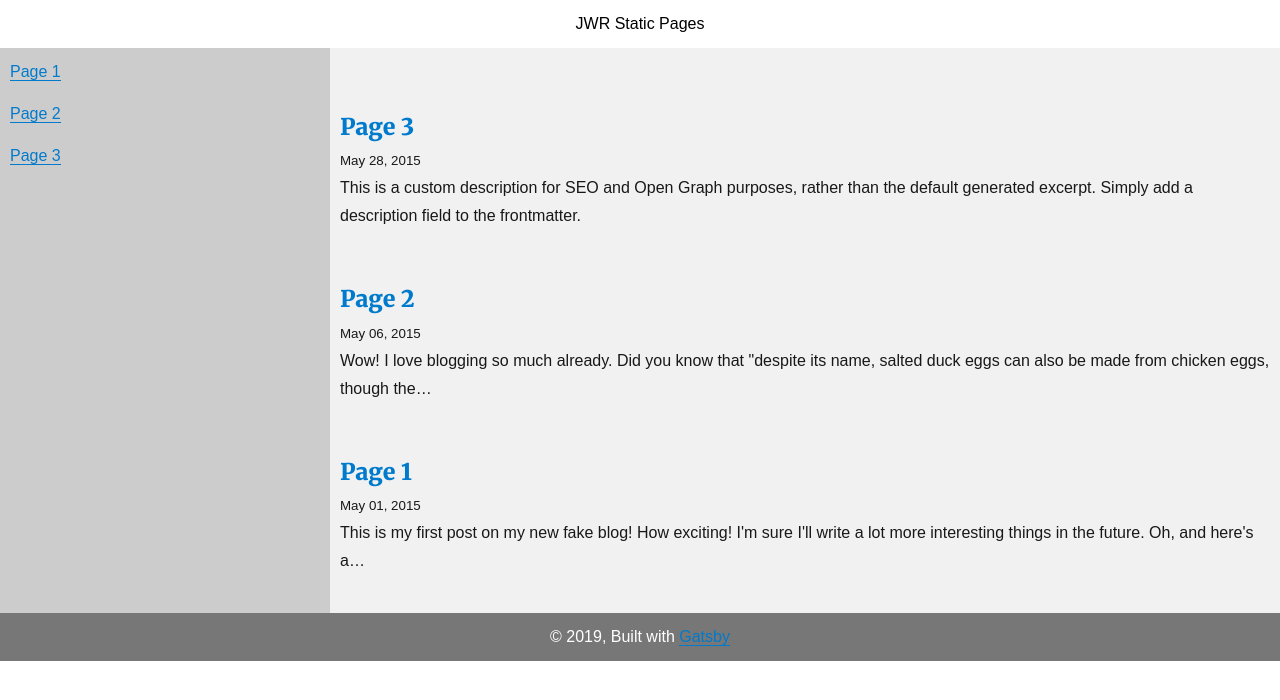
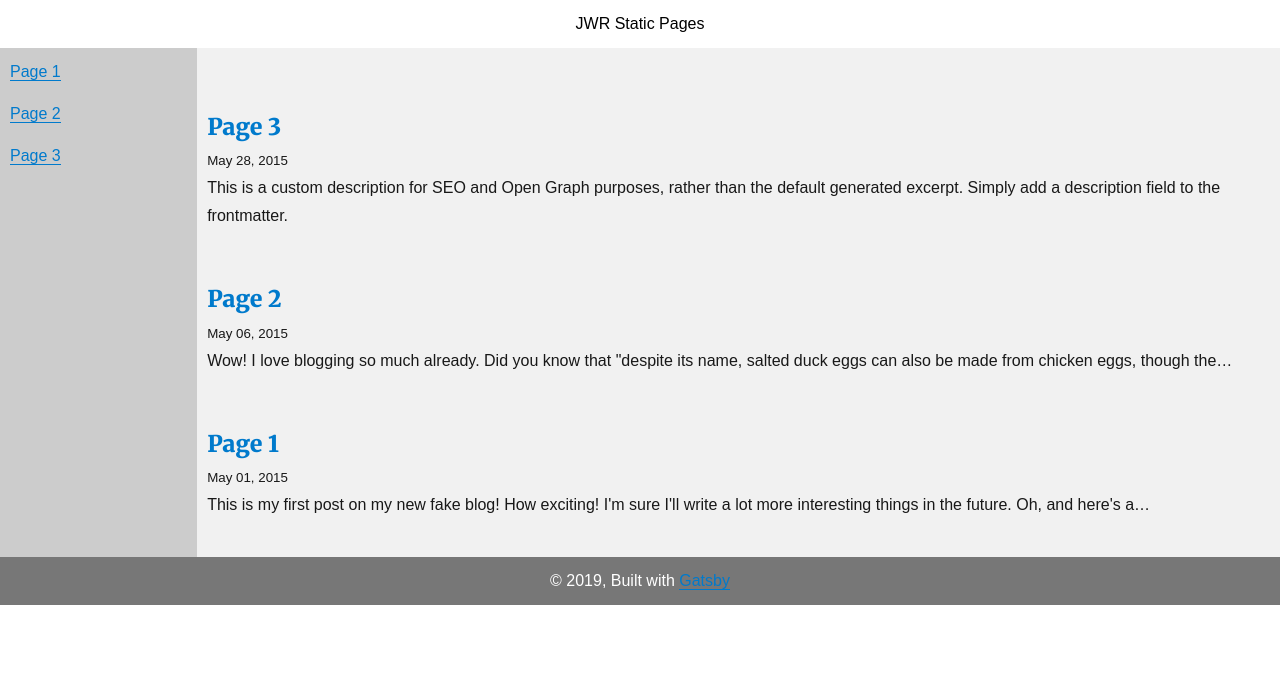
Before and after one commit to sanjeevgame/gatsbyTest, a Gatsby site: page / in a window 1280 px wide. Built offline with nearby package versions, Linux system fonts and the light colour scheme; Gatsby itself is replaced by a stand-in of ours; some packages are replaced by stand-ins of ours.

Commit message:
change css

```diff
--- a/src/styles/global.css
+++ b/src/styles/global.css
@@ -38,9 +38,9 @@ nav ul {
 
 /* Style the content */
 article {
-  -webkit-flex: 3;
-  -ms-flex: 3;
-  flex: 3;
+  -webkit-flex: 6;
+  -ms-flex: 6;
+  flex: 6;
   background-color: #f1f1f1;
   padding: 10px;
 }
```
